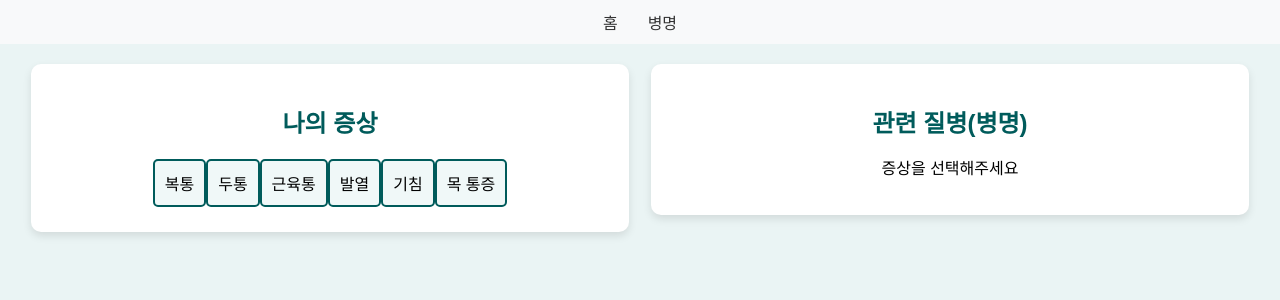
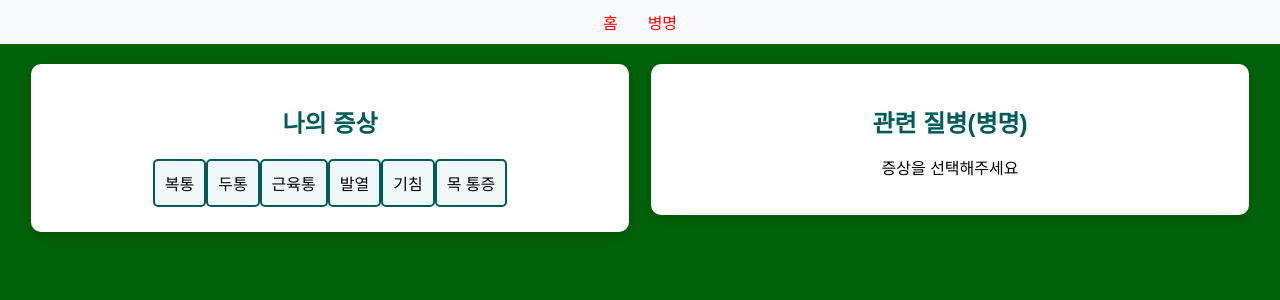
Before and after one commit to LeeSeungHun-35/personal_proj, a React (Create React App) app: page /Sym in a window 1280 px wide. Shown: the top 300 px of the page. Built offline with nearby package versions, Linux system fonts and the light colour scheme; the HTML template or start-up script is replaced by a standard one.

Commit message:
Sym페이지 배경 색 변경 및 헤더 색 변경

```diff
--- a/src/header/Header.css
+++ b/src/header/Header.css
@@ -9,7 +9,7 @@
   .Header a {
     margin: 0 15px;
     text-decoration: none;
-    color: #333;
+    color: #ff0000;
   }
 
   .Header a:hover {
--- a/src/page/Sym.css
+++ b/src/page/Sym.css
@@ -1,6 +1,6 @@
 .Sym {
     height: calc(100vh - 20px);
-    background-color: #eaf4f4;
+    background-color: #006108;
     display: flex;
     flex-direction: row;
     justify-content: space-around;
--- a/src/page/Sym.jsx
+++ b/src/page/Sym.jsx
@@ -7,7 +7,7 @@ const symptoms = [
     { id: 3, name: '근육통', diseases: ['근육 염좌', '피로', '미세 손상'] },
     { id: 4, name: '발열', diseases: ['감기', '독감', '염증'] },
     { id: 5, name: '기침', diseases: ['감기', '기관지염', '알레르기'] },
-    { id: 6, name: '목 통증', diseases: ['인후염', '편도선염', '경부근육통'] },
+    { id: 6, name: '목 통증', diseases: ['인후염', '편도선염', '경부근육통', '목디스크'] },
 ];
 
 const Sym = () => {
```
